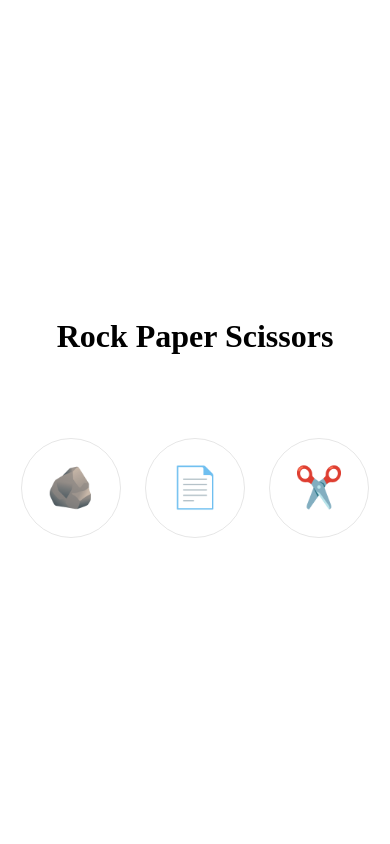
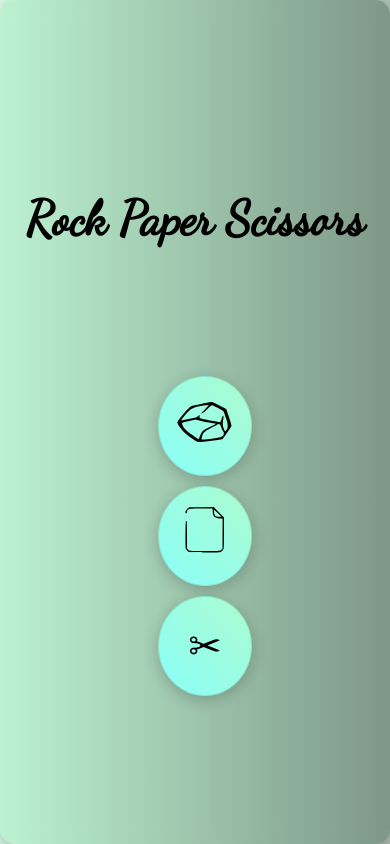
Before and after one commit to PratikshaDPai/js-browser-game-rock-paper-scissors, a plain HTML site: page index.html in a window 390 px wide. Drawn offline with Linux system fonts and the light colour scheme.

Commit message:
Add SVGs for rock and paper. Set event.target.id->event.currentTarget.id. Style for smaller screens. Add render function to render result

```diff
--- a/css/style.css
+++ b/css/style.css
@@ -5,20 +5,43 @@ body {
   flex-direction: column;
   justify-content: center;
   align-items: center;
-  min-height: 100vh;
+  width: 100%;
+  height: 100vh;
+  background: linear-gradient(
+    to right,
+    rgba(166, 237, 194, 0.5),
+    rgba(83, 117, 95, 0.5)
+  ); /* Sage green tones */
+  backdrop-filter: blur(10px);
+  -webkit-backdrop-filter: blur(10px);
+  border-radius: 15px;
+  box-shadow: 0 4px 10px rgba(0, 0, 0, 0.1);
+  transition: background 1s ease-in-out;
 }
 
+h1 {
+  display: flex;
+  align-self: center;
+}
 header {
   display: flex;
   flex-direction: column;
   align-items: center;
+  font-family: "Dancing Script";
+  font-size: x-large;
+  margin: 5%;
 }
 
 #result-display {
   min-height: 20px;
+  margin-left: 10%;
 }
 
 button {
+  background: linear-gradient(45deg, #8bfff7, #abfbd0);
+  box-shadow: 0px 4px 15px rgba(0, 0, 0, 0.2);
+  display: inline-block;
+  transition: transform 0.3s ease-in-out;
   margin: 10px;
   font-size: 40px;
   background-color: transparent;
@@ -28,6 +51,15 @@ button {
   border-radius: 50%;
 }
 
+@media screen and (max-width: 768px) {
+  button {
+    display: block;
+    width: 100%; /* Full width on mobile */
+    touch-action: manipulation; /* Improves touch response */
+    -webkit-tap-highlight-color: transparent; /* Removes tap highlight on iOS */
+  }
+}
+
 button:hover {
   border: 1px solid rgba(0, 0, 0, 0.5);
   cursor: pointer;
--- a/index.html
+++ b/index.html
@@ -5,6 +5,10 @@
     <meta http-equiv="X-UA-Compatible" content="IE=edge" />
     <meta name="viewport" content="width=device-width, initial-scale=1.0" />
     <title>Rock-Paper-Scissors</title>
+    <link
+      href=" https://fonts.googleapis.com/css2?family=Dancing+Script&display=swap"
+      rel="stylesheet"
+    />
     <link rel="stylesheet" href="./css/style.css" />
     <script defer src="./js/app.js"></script>
   </head>
@@ -15,9 +19,13 @@
       <p id="result-display"></p>
     </header>
     <main>
-      <button id="rock">🪨</button>
-      <button id="paper">📄</button>
-      <button id="scissors">✂️</button>
+      <button id="rock">
+        <img src="css/rock-icon.svg" alt="Rock" width="60" height="45" />
+      </button>
+      <button id="paper">
+        <img src="css/paper-icon.svg" alt="Paper" width="50" height="60" />
+      </button>
+      <button id="scissors">✂</button>
     </main>
   </body>
 </html>
--- a/js/app.js
+++ b/js/app.js
@@ -27,12 +27,7 @@ let msg;
 const resultDisplayEl = document.querySelector("#result-display");
 /*-------------------------------- Functions --------------------------------*/
 const getPlayerChoice = (event) => {
-  playerChoice = event.target.id;
-};
-
-const play = (event) => {
-  getPlayerChoice(event);
-  console.log(playerChoice);
+  playerChoice = event.currentTarget.id; //make sure to log button id even if svg is clicked
 };
 const getComputerChoice = () => {
   const randomIndex = Math.floor(Math.random() * choices.length);
@@ -40,7 +35,7 @@ const getComputerChoice = () => {
 };
 const determineWinner = () => {
   if (playerChoice === computerChoice) {
-    msg = "You tied!";
+    msg = "It's a Tie!";
   } else if (playerChoice === choices[0] && computerChoice === choices[2]) {
     // "rock" vs. "scissors"
     msg = "Congrats! You win!";
@@ -55,6 +50,22 @@ const determineWinner = () => {
   }
 };
 
+const render = () => {
+  resultDisplayEl.textContent = `You chose ${playerChoice} and the computer chose ${computerChoice}. ${msg}`;
+};
+
+const play = (event) => {
+  getPlayerChoice(event);
+  console.log(`getPlayerChoice.successful. Player choice: ${playerChoice}`);
+  getComputerChoice(); // randomly selects computers choice, updates state
+  console.log(
+    `getComputerChoice.successful. Computer choice: ${computerChoice}`
+  );
+  determineWinner(); // determines winning result
+  console.log(`determineWinner.successful. Computed message: ${msg}`);
+  render(); // renders result message back to the user
+};
+
 /*----------------------------- Event Listeners -----------------------------*/
 document.querySelectorAll("button").forEach(function (button) {
   button.addEventListener("click", play);
```
Also changed, not shown: css/paper-icon.svg (added), css/rock-icon.svg (added), css/rock.svg (added), css/rockmelon.svg (added).
